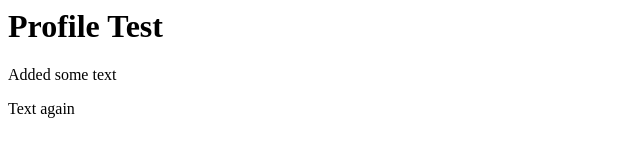
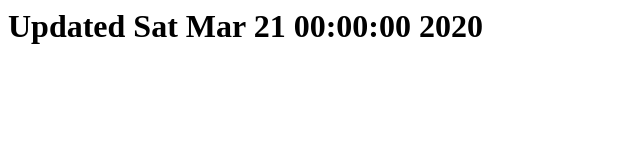
Before and after one commit to rsdunlapiv/profile, a plain HTML site: page index.html in a window 1280 px wide. Shown: the whole page, without its empty margins (0-640 px from the left). Drawn offline with Linux system fonts and the light colour scheme.

Commit message:
update from py

```diff
--- a/index.html
+++ b/index.html
@@ -1,5 +1 @@
-<html>
-<h1>Profile Test</h1>
-<p>Added some text</p>
-<p>Text again</p>
-</html>
+<html><h1>Updated Sat Mar 21 00:00:00 2020</h1></html>
```
